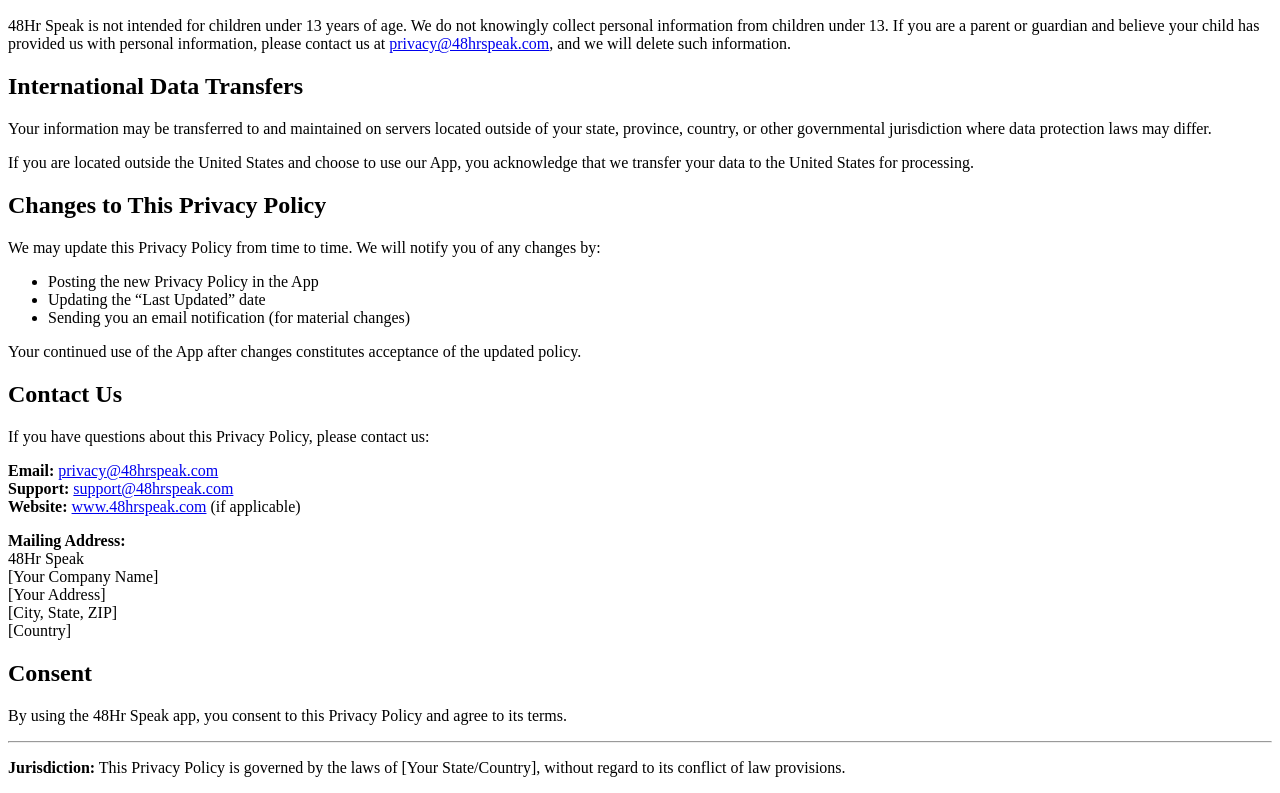
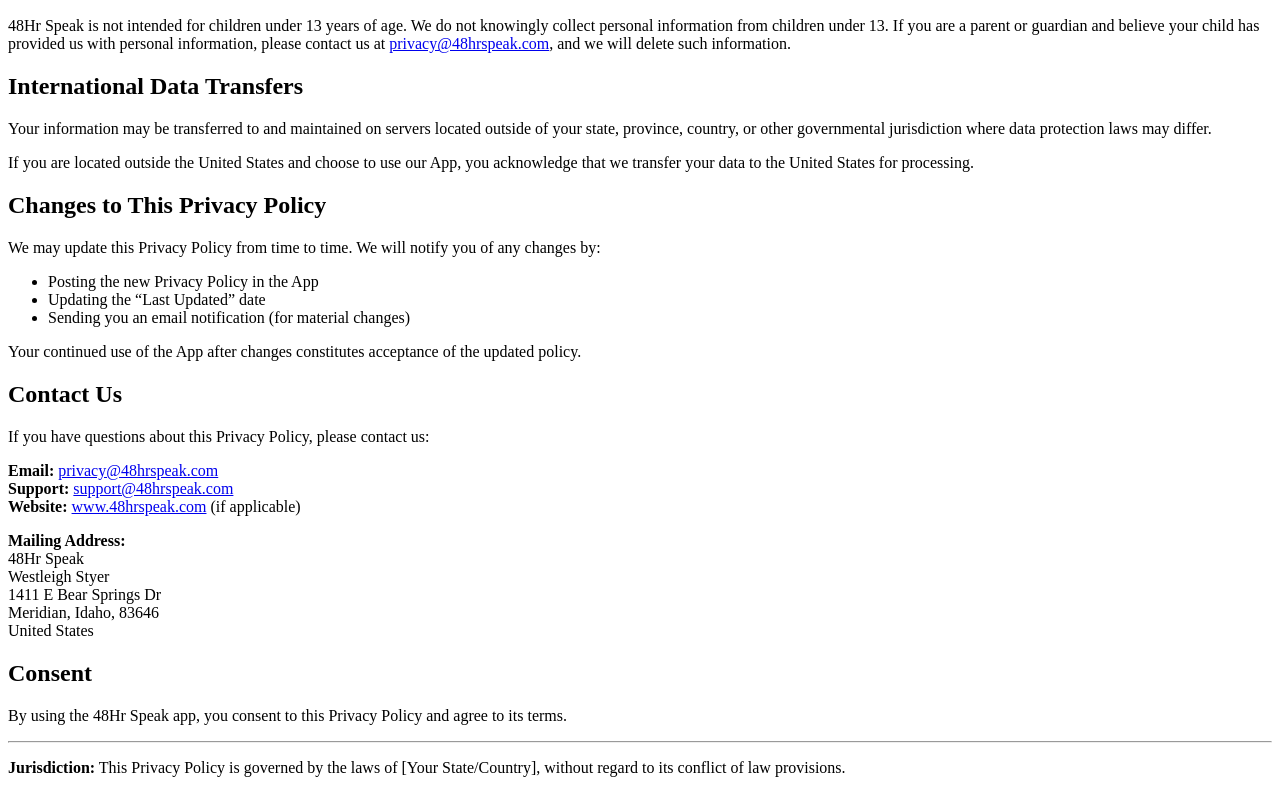
Before and after one commit to MotoManWest/48hrspeak-legal, a plain HTML site: page Privacy_Policy.html in a window 1280 px wide. Shown: the part 3711-4504 px from the top of the page. Drawn offline with Linux system fonts and the light colour scheme.

Commit message:
updated docs

```diff
--- a/Privacy_Policy_for_48Hr_Speak.md.html
+++ b/Privacy_Policy.html
@@ -183,10 +183,10 @@
 <strong>Website:</strong> <a href="http://www.48hrspeak.com">www.48hrspeak.com</a> (if applicable)</p>
 <p class="has-line-data" data-line-start="198" data-line-end="204"><strong>Mailing Address:</strong><br>
 48Hr Speak<br>
-[Your Company Name]<br>
-[Your Address]<br>
-[City, State, ZIP]<br>
-[Country]</p>
+Westleigh Styer<br>
+1411 E Bear Springs Dr<br>
+Meridian, Idaho, 83646<br>
+United States</p>
 <h2 class="code-line" data-line-start=205 data-line-end=206 ><a id="Consent_205"></a>Consent</h2>
 <p class="has-line-data" data-line-start="207" data-line-end="208">By using the 48Hr Speak app, you consent to this Privacy Policy and agree to its terms.</p>
 <hr>
```
Also changed, not shown: Terms_of_Service.html (renamed from Terms_of_Service_for_48Hr_Speak.md.html).
